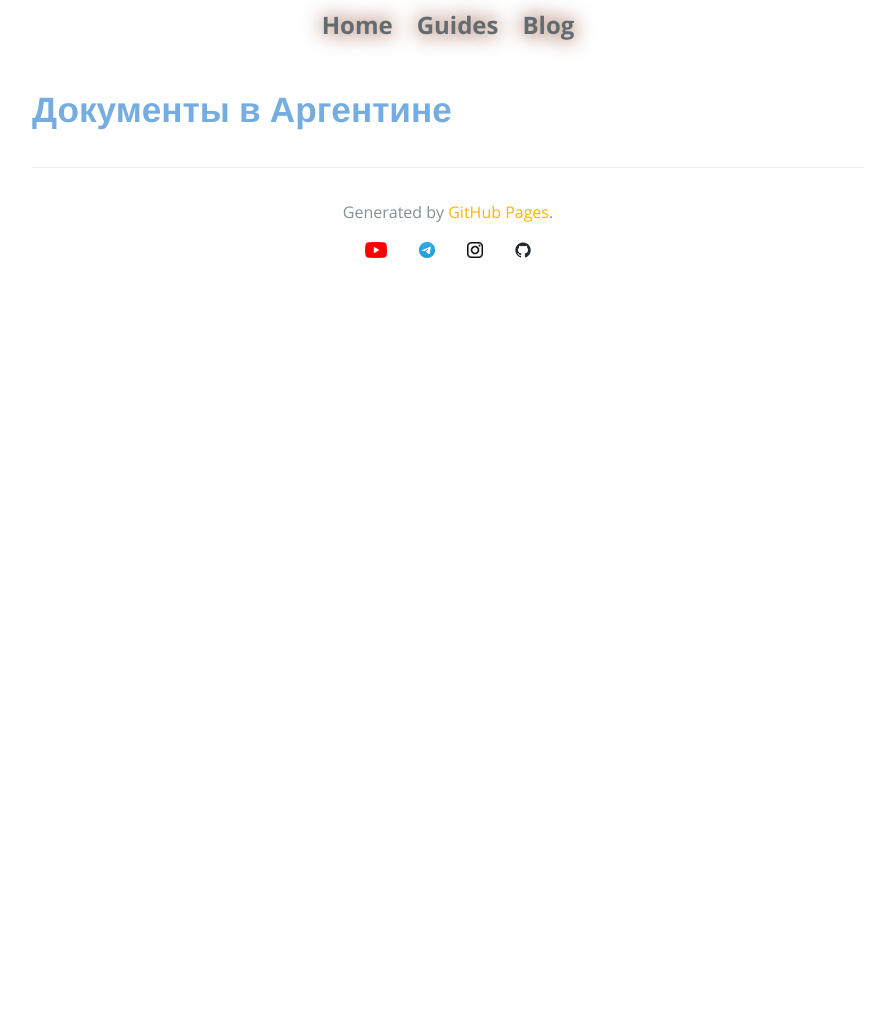
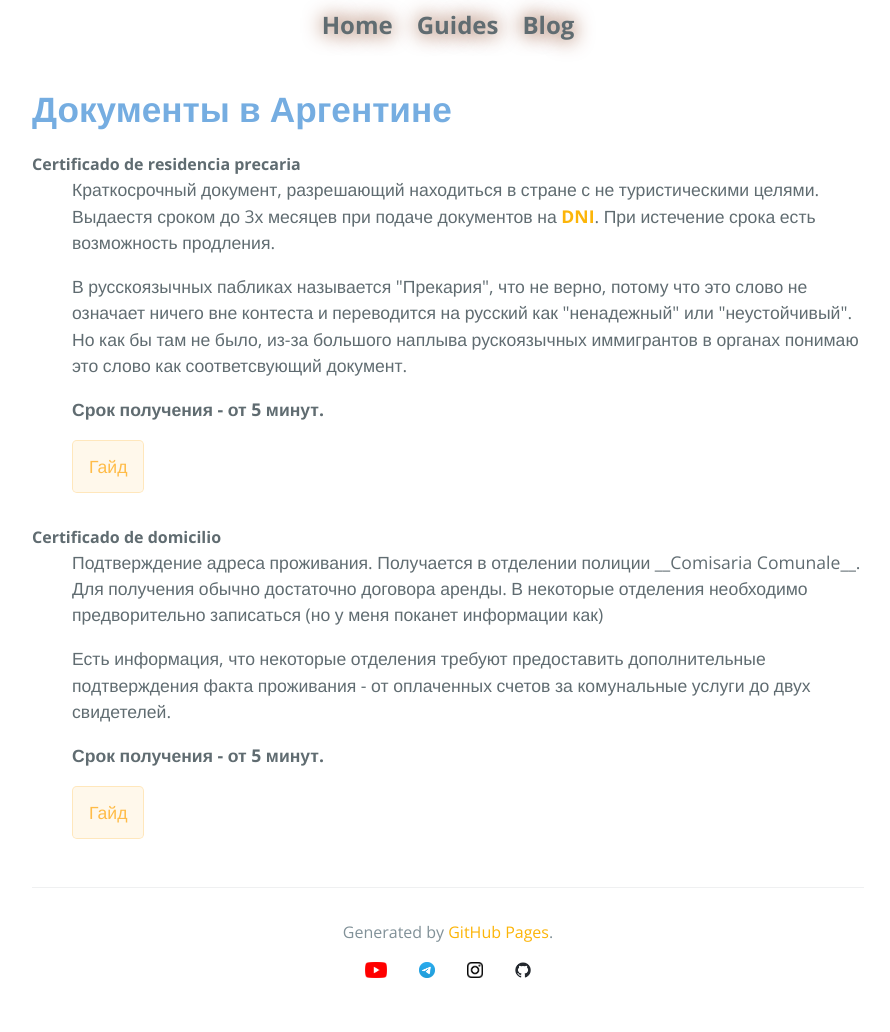
Before and after one commit to Mozzart88/argentina, a Jekyll site: the page built from guides/dictionary/docs/index.md, in a window 1280 px wide. Shown: the part 236-1268 px from the top of the page, without its empty margins (192-1082 px from the left). Built offline with Jekyll 4.4.1, drawn with Linux system fonts in a browser that asks for light colours; before the commit the page ends 900 px from its top, so only the background shows below that.

Commit message:
Docs update

```diff
--- a/guides/dictionary/docs/index.md
+++ b/guides/dictionary/docs/index.md
@@ -2,5 +2,32 @@
 layout: default
 title: "Справочник: Документы"
 description: "Документы в Аргентине"
+dictionary: /guides/dictionary/
 ---
 # {{ page.description }}
+
+<dl>
+  <dt id="certificado-de-residencia-precaria">Certificado de residencia precaria</dt>
+  <dd>
+    <p>
+    Краткосрочный документ, разрешающий находиться в стране с не туристическими целями. Выдаестя сроком до 3х месяцев при подаче документов на <b><a href="{{ 'ids#DNI' | dictionary | relative_url }}">DNI</a></b>. При истечение срока есть возможность продления.
+    </p>
+    <p>
+	В русскоязычных пабликах называется "Прекария", что не верно, потому что это слово не означает ничего вне контеста и переводится на русский как "ненадежный" или "неустойчивый". Но как бы там не было, из-за большого наплыва рускоязычных иммигрантов в органах понимаю это слово как соответсвующий документ.
+    </p>
+    <p><b>Срок получения - от 5 минут.</b></p>
+    <a href="{{ '/guides/dni/quickstart' | relative_url }}" class="btn">Гайд</a>
+  </dd>
+
+  <dt id="certificado-de-domicilio">Certificado de domicilio</dt>
+  <dd>
+    <p>
+    Подтверждение адреса проживания. Получается в отделении полиции __Comisaria Comunale__. Для получения обычно достаточно договора аренды. В некоторые отделения необходимо предворительно записаться (но у меня поканет информации как)
+    </p>
+    <p>
+	Есть информация, что некоторые  отделения требуют предоставить дополнительные подтверждения факта проживания - от оплаченных счетов за комунальные услуги до двух свидетелей.
+    </p>
+    <p><b>Срок получения - от 5 минут.</b></p>
+    <a href="{{ '/guides/certificado-de-domicilio/quickstart' | relative_url }}" class="btn">Гайд</a>
+  </dd>
+</dl>
```
